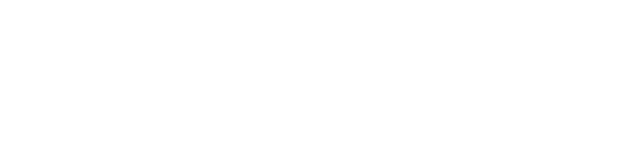
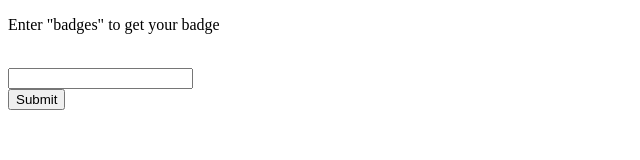
Before and after one commit to Shayden187/Shayden187.github.io, a plain HTML site: page index.html in a window 1280 px wide. Shown: the whole page, without its empty margins (0-640 px from the left). Drawn offline with Linux system fonts and the light colour scheme.

Commit message:
Update index.html

```diff
--- a/index.html
+++ b/index.html
@@ -11,7 +11,9 @@
 
 </div>
 <div id="mid">
-
+<p>Enter "badges" to get your badge</p><br>
+<input type="text" name="badgepass"><br>
+<input type="submit" value="Submit">
 </div>
 <div id="footer">
 
```
